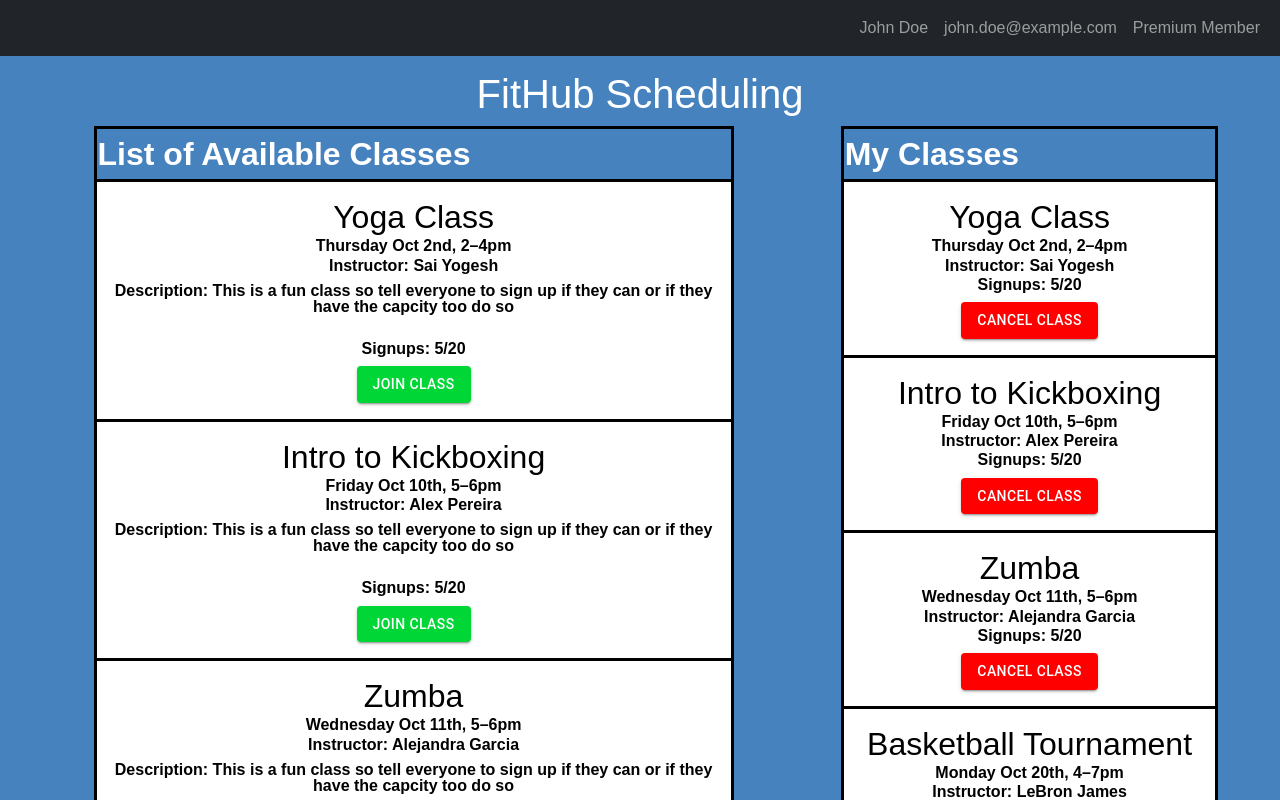
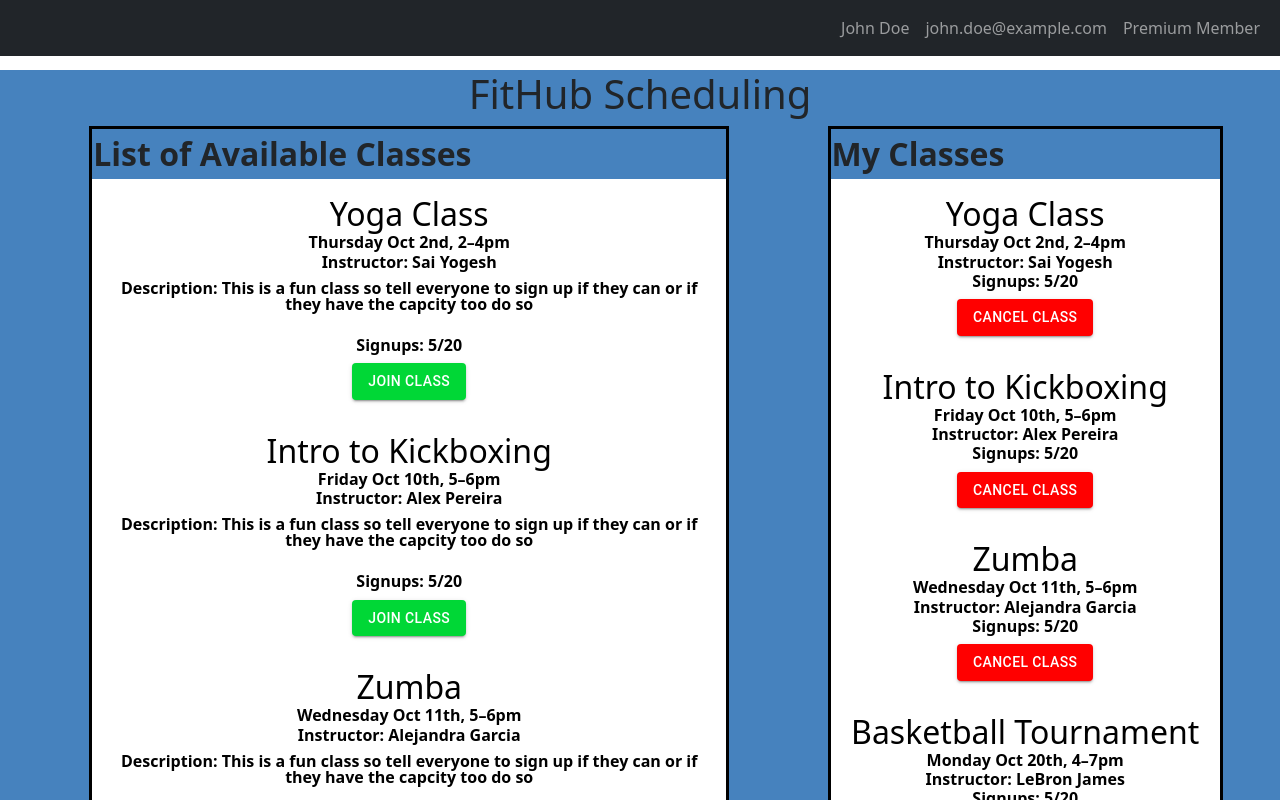
Before and after one commit to RishieNagarajah/CPS714-Section1-scheduling, a Next.js app in the folder scheduling/: page / in a window 1280 px wide. Shown: the top 800 px of the page. Built offline with nearby package versions, Linux system fonts and the light colour scheme.

Commit message:
Remove 'use client' directive and adjust imports in layout and page components

```diff
--- a/scheduling/app/layout.tsx
+++ b/scheduling/app/layout.tsx
@@ -1,10 +1,8 @@
-'use client';
 
 import type { Metadata } from "next";
 // import { Geist, Geist_Mono } from "next/font/google";
 import "./globals.css";
-import "bootstrap/dist/css/bootstrap.min.css";
-import NavigationBar from "./Navbar";
+
 // const geistSans = Geist({
 //   variable: "--font-geist-sans",
 //   subsets: ["latin"],
@@ -30,7 +28,6 @@ export default function RootLayout({
       <body
         // className={`${geistSans.variable} ${geistMono.variable} antialiased`}
       >
-        <NavigationBar />
         <div style={{ marginTop : '70px' }}>
         {children}
         </div>
--- a/scheduling/app/page.tsx
+++ b/scheduling/app/page.tsx
@@ -3,7 +3,8 @@ import Schedule from "./AvailableSchedule";
 import "./page.css"
 import Button from '@mui/material/Button';
 import MyClass from "./MyClasses";
-
+import "bootstrap/dist/css/bootstrap.min.css";
+import NavigationBar from "./Navbar";
 
 
 export default function Home() {
@@ -11,6 +12,7 @@ export default function Home() {
     <main>
 
     <div className="Background">
+              <NavigationBar />
 
         <div className="Overall">
             <h1 className="Title">
```
